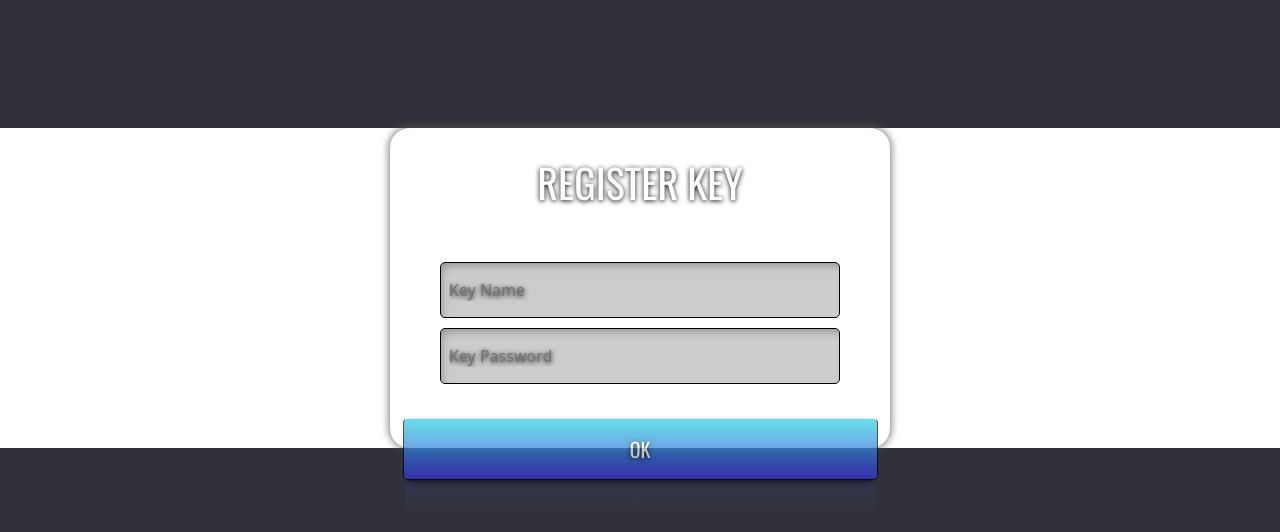
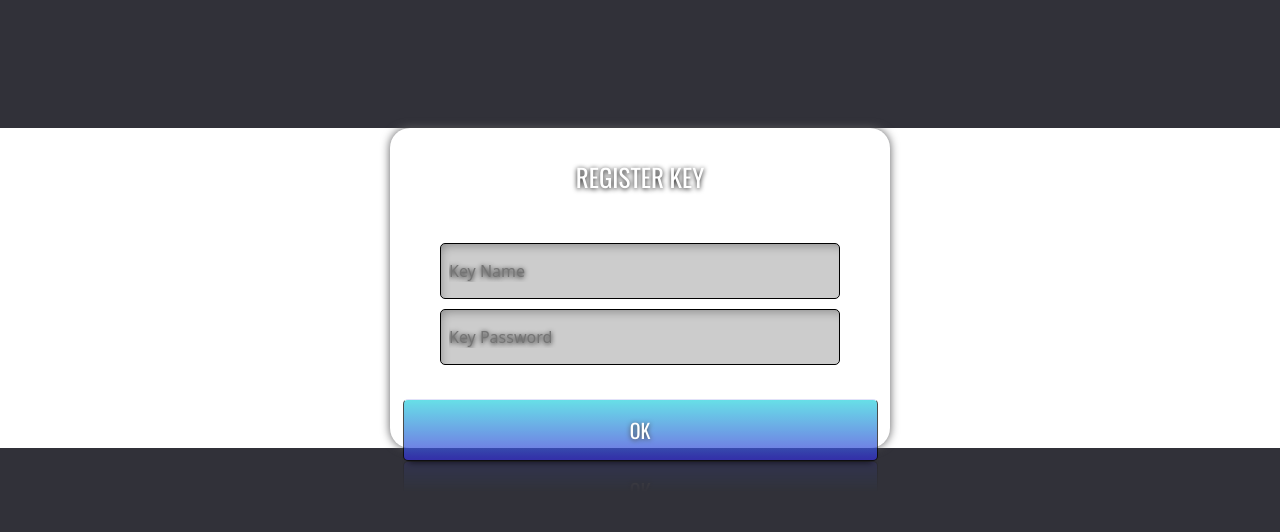
Before and after one commit to Exceed-Group13/gate-a, a React (Create React App) app: page /register in a window 1280 px wide. Shown: the top 532 px of the page. Built offline with nearby package versions, Linux system fonts and the light colour scheme.

Commit message:
add some change

```diff
--- a/src/pages/Register.js
+++ b/src/pages/Register.js
@@ -47,12 +47,12 @@ const Register = () => {
       <link href='https://fonts.googleapis.com/css?family=Oswald' rel='stylesheet' type='text/css' />
       <link href='https://fonts.googleapis.com/css?family=Open+Sans' rel='stylesheet' type='text/css' />
       <div className="wrapper">
-        <h1>Register Key</h1>
+        <h1 className='setH1'>Register Key</h1>
         <br />
         <br />
         <form className="form" method="post" onSubmit={handleSubmit}>
           <input
-            className="input-name"
+            className="input_name"
             placeholder="Key Name"
             value={keyName}
             onChange={(e) => setKeyName(e.target.value)}
--- a/src/styles/Register.css
+++ b/src/styles/Register.css
@@ -13,7 +13,9 @@ body
     background: rgb(49, 49, 57);
   }
 
-  h1 {
+
+
+  .setH1 {
     text-align: center;
     padding: 30px 0px 0px 0px;
     font: 25px Oswald;
@@ -34,7 +36,7 @@ body
     width: 100%;
   }
 
-  .input-name, .input-pass{
+  .input_name, .input-pass{
     width: 80%;
     padding: 15px 0px 15px 8px;
     border-radius: 5px;
```
Also changed, not shown: 1 other file (tests, documents, lock files or other folders).
